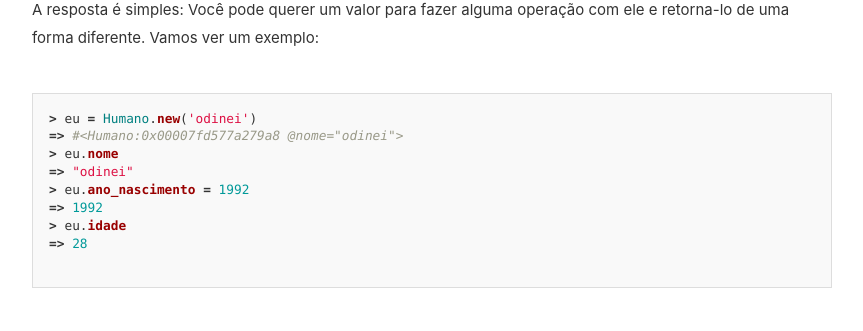
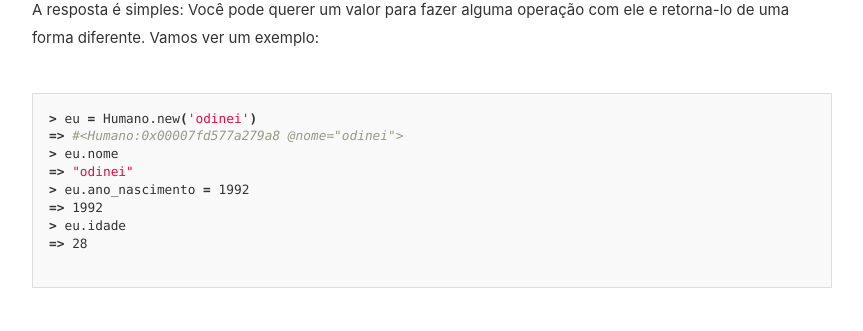
Before and after one commit to codingwithchopsticks/codingwithchopsticks.github.io, a Jekyll site: the page built from _posts/2020-07-17-como-funcionam-os-getters-e-setters-no-ruby.md, in a window 1280 px wide and 900 px high, scrolled down 4114 px. Shown: the part 149-480 px from the top of the window, without its empty margins (208-1071 px from the left). Built offline with Jekyll 4.4.1, drawn with Linux system fonts in a browser that asks for light colours; comment, search, counter and statistics services are not loaded.

Commit message:
fixup! Como funcionam os getters e setters no ruby

````diff
--- a/_posts/2020-07-17-como-funcionam-os-getters-e-setters-no-ruby.md
+++ b/_posts/2020-07-17-como-funcionam-os-getters-e-setters-no-ruby.md
@@ -177,7 +177,7 @@ O `attr_writer` pode ser um pouco estranho de entender quando usar, afinal, para
 
 A resposta é simples: Você pode querer um valor para fazer alguma operação com ele e retorna-lo de uma forma diferente. Vamos ver um exemplo:
 
-```ruby
+```bash
 > eu = Humano.new('odinei')
 => #<Humano:0x00007fd577a279a8 @nome="odinei">
 > eu.nome
````
